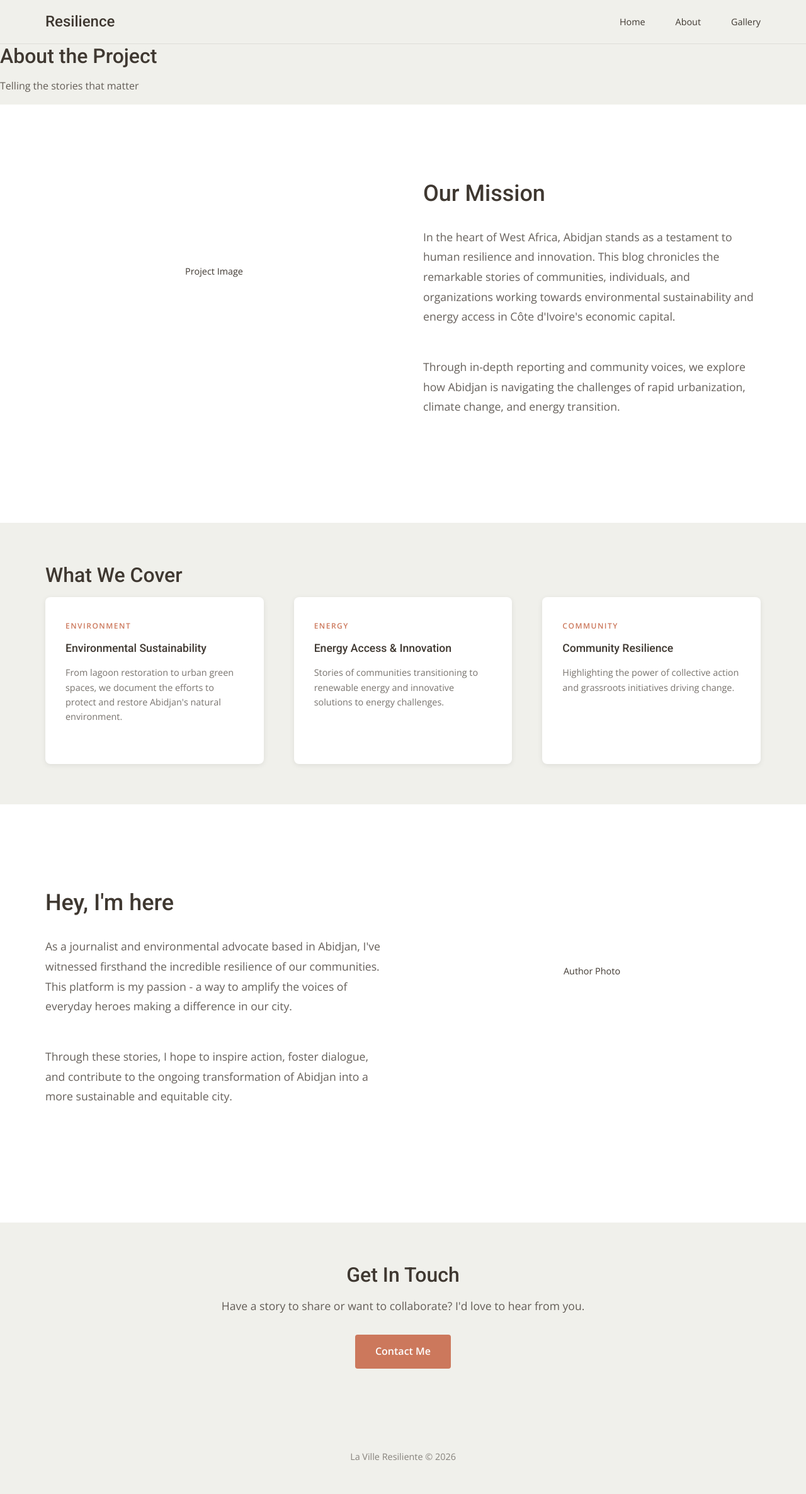
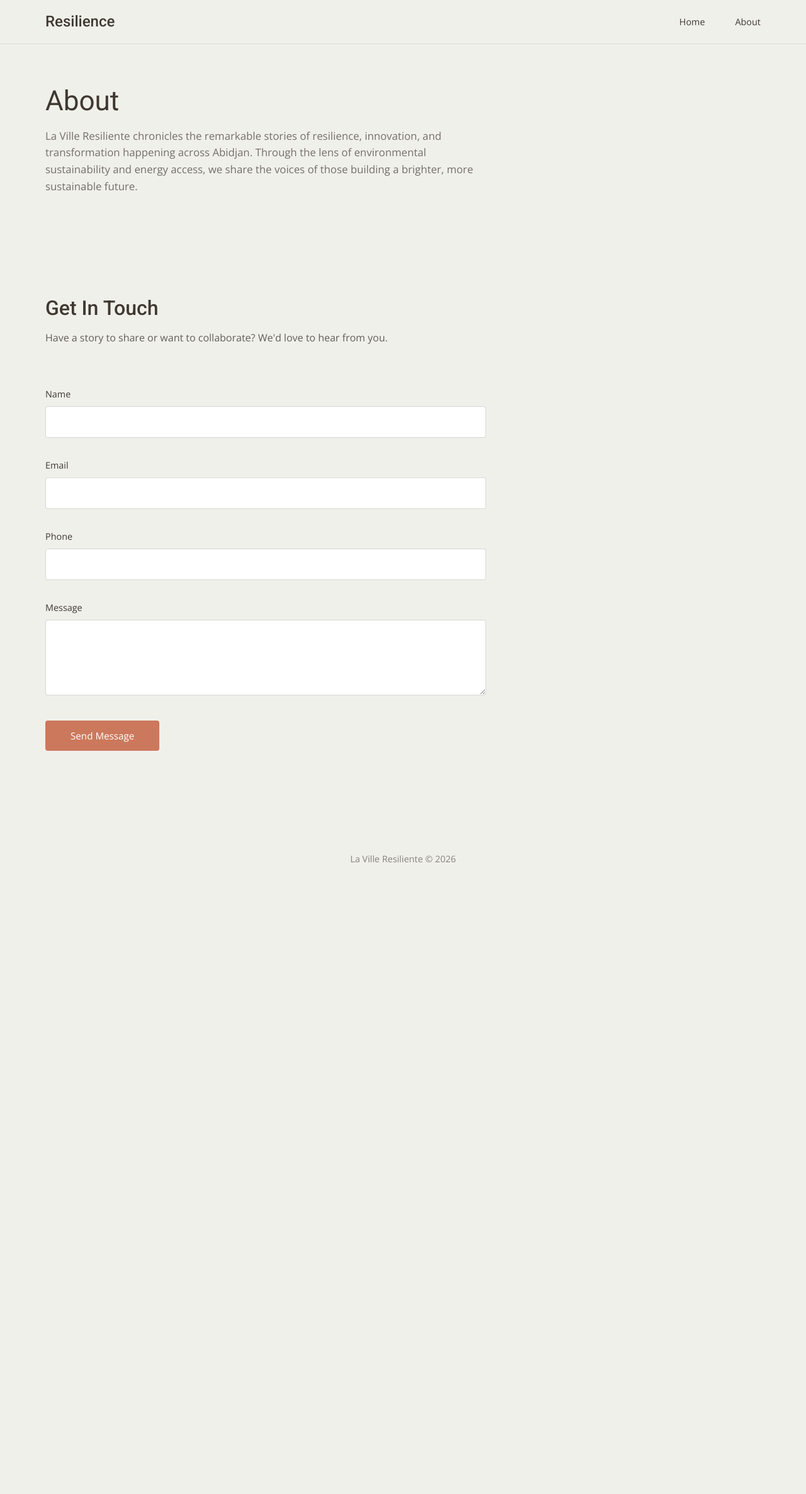
Before and after one commit to Farida-Adamu/Web_Throway, a PHP site: page /about.html in a window 1280 px wide. Shown: the whole page at 63% size. After the commit the page ends 1370 px from the top, so only its background shows below. Run offline with PHP 8.4, Linux system fonts and the light colour scheme.

Commit message:
Final design adjustments per client feedback
- Change card background to match page background (#F0F0EB)
- Update heading text to "La Ville Resiliente"
- Remove Gallery page and navigation links
- Simplify About page to brief description and contact form
- Ensure consistent background color across all pages
- Reduce card shadows for subtler effect

```diff
--- a/about.html
+++ b/about.html
@@ -3,7 +3,7 @@
 <head>
     <meta charset="UTF-8">
     <meta name="viewport" content="width=device-width, initial-scale=1.0">
-    <title>About - Stories of Resilience</title>
+    <title>About - La Ville Resiliente</title>
     <link rel="stylesheet" href="styles.css">
     <link rel="preconnect" href="https://fonts.googleapis.com">
     <link rel="preconnect" href="https://fonts.gstatic.com" crossorigin>
@@ -18,90 +18,50 @@
             <ul class="nav-menu">
                 <li><a href="index.html">Home</a></li>
                 <li><a href="about.html">About</a></li>
-                <li><a href="gallery.html">Gallery</a></li>
             </ul>
         </nav>
     </header>
 
     <main>
-        <!-- About Hero -->
-        <section class="hero">
-            <div class="hero-content">
-                <h2 class="hero-title">About the Project</h2>
-                <p class="hero-subtitle">Telling the stories that matter</p>
-            </div>
-        </section>
-
-        <!-- About Content -->
-        <section style="padding: 4rem 0; background-color: var(--white);">
+        <!-- Page Header -->
+        <section class="page-header">
             <div class="container">
-                <div class="about-grid">
-                    <div class="about-image">
-                        <div class="placeholder-image">Project Image</div>
-                    </div>
-                    <div class="about-text">
-                        <h2>Our Mission</h2>
-                        <p>In the heart of West Africa, Abidjan stands as a testament to human resilience and innovation. This blog chronicles the remarkable stories of communities, individuals, and organizations working towards environmental sustainability and energy access in Côte d'Ivoire's economic capital.</p>
-                        <p>Through in-depth reporting and community voices, we explore how Abidjan is navigating the challenges of rapid urbanization, climate change, and energy transition.</p>
-                    </div>
-                </div>
-            </div>
-        </section>
-
-        <!-- Focus Areas -->
-        <section style="padding: 4rem 0; background-color: var(--bg-light);">
-            <div class="container">
-                <h2 class="section-title">What We Cover</h2>
-                <div class="grid">
-                    <article class="blog-card">
-                        <div class="card-content">
-                            <span class="category">Environment</span>
-                            <h3>Environmental Sustainability</h3>
-                            <p>From lagoon restoration to urban green spaces, we document the efforts to protect and restore Abidjan's natural environment.</p>
-                        </div>
-                    </article>
-
-                    <article class="blog-card">
-                        <div class="card-content">
-                            <span class="category">Energy</span>
-                            <h3>Energy Access & Innovation</h3>
-                            <p>Stories of communities transitioning to renewable energy and innovative solutions to energy challenges.</p>
-                        </div>
-                    </article>
-
-                    <article class="blog-card">
-                        <div class="card-content">
-                            <span class="category">Community</span>
-                            <h3>Community Resilience</h3>
-                            <p>Highlighting the power of collective action and grassroots initiatives driving change.</p>
-                        </div>
-                    </article>
-                </div>
-            </div>
-        </section>
-
-        <!-- Team/Author Section -->
-        <section style="padding: 4rem 0; background-color: var(--white);">
-            <div class="container">
-                <div class="about-grid">
-                    <div class="about-text">
-                        <h2>Hey, I'm here</h2>
-                        <p>As a journalist and environmental advocate based in Abidjan, I've witnessed firsthand the incredible resilience of our communities. This platform is my passion - a way to amplify the voices of everyday heroes making a difference in our city.</p>
-                        <p>Through these stories, I hope to inspire action, foster dialogue, and contribute to the ongoing transformation of Abidjan into a more sustainable and equitable city.</p>
-                    </div>
-                    <div class="about-image">
-                        <div class="placeholder-image">Author Photo</div>
-                    </div>
-                </div>
+                <h1>About</h1>
+                <p>La Ville Resiliente chronicles the remarkable stories of resilience, innovation, and transformation happening across Abidjan. Through the lens of environmental sustainability and energy access, we share the voices of those building a brighter, more sustainable future.</p>
             </div>
         </section>
 
         <!-- Contact Section -->
-        <section id="contact" style="padding: 4rem 0; background-color: var(--secondary-color);">
-            <div class="container" style="text-align: center;">
-                <h2 style="margin-bottom: 1rem;">Get In Touch</h2>
-                <p style="max-width: 600px; margin: 0 auto 2rem; font-size: 1.1rem;">Have a story to share or want to collaborate? I'd love to hear from you.</p>
-                <a href="mailto:contact@resilience-stories.com" class="btn-primary">Contact Me</a>
+        <section class="contact-section">
+            <div class="container">
+                <div class="contact-content">
+                    <h2 style="margin-bottom: 1rem;">Get In Touch</h2>
+                    <p style="margin-bottom: 2rem;">Have a story to share or want to collaborate? We'd love to hear from you.</p>
+
+                    <form class="contact-form" action="#" method="post">
+                        <div class="form-group">
+                            <label for="name">Name</label>
+                            <input type="text" id="name" name="name" required>
+                        </div>
+
+                        <div class="form-group">
+                            <label for="email">Email</label>
+                            <input type="email" id="email" name="email" required>
+                        </div>
+
+                        <div class="form-group">
+                            <label for="phone">Phone</label>
+                            <input type="tel" id="phone" name="phone">
+                        </div>
+
+                        <div class="form-group">
+                            <label for="message">Message</label>
+                            <textarea id="message" name="message" required></textarea>
+                        </div>
+
+                        <button type="submit" class="submit-btn">Send Message</button>
+                    </form>
+                </div>
             </div>
         </section>
     </main>
--- a/index.html
+++ b/index.html
@@ -18,7 +18,6 @@
             <ul class="nav-menu">
                 <li><a href="index.html">Home</a></li>
                 <li><a href="about.html">About</a></li>
-                <li><a href="gallery.html">Gallery</a></li>
             </ul>
         </nav>
     </header>
@@ -27,7 +26,7 @@
         <!-- Page Header -->
         <section class="page-header">
             <div class="container">
-                <h1>Get inspired by what you can do with La Ville Resiliente</h1>
+                <h1>La Ville Resiliente</h1>
                 <p>Browse practical examples across environmental sustainability, energy transformation, and community resilience in Abidjan.</p>
             </div>
         </section>
--- a/post.html
+++ b/post.html
@@ -10,7 +10,7 @@
     <link href="https://fonts.googleapis.com/css2?family=Roboto:wght@300;400;500&family=Open+Sans:wght@300;400;600&display=swap" rel="stylesheet">
     <style>
         .post-header {
-            background-color: var(--secondary-color);
+            background-color: var(--bg-light);
             padding: 3rem 0 2rem;
         }
 
@@ -121,7 +121,6 @@
             <ul class="nav-menu">
                 <li><a href="index.html">Home</a></li>
                 <li><a href="about.html">About</a></li>
-                <li><a href="gallery.html">Gallery</a></li>
             </ul>
         </nav>
     </header>
--- a/styles.css
+++ b/styles.css
@@ -237,16 +237,16 @@ img {
 }
 
 .blog-card {
-    background-color: var(--white);
+    background-color: var(--bg-light);
     border-radius: 8px;
     overflow: hidden;
     transition: transform 0.3s ease, box-shadow 0.3s ease;
-    box-shadow: 0 2px 8px rgba(0, 0, 0, 0.08);
+    box-shadow: 0 1px 3px rgba(0, 0, 0, 0.06);
 }
 
 .blog-card:hover {
-    transform: translateY(-3px);
-    box-shadow: 0 4px 16px rgba(0, 0, 0, 0.12);
+    transform: translateY(-2px);
+    box-shadow: 0 3px 10px rgba(0, 0, 0, 0.1);
 }
 
 .card-image {
@@ -339,6 +339,77 @@ img {
 }
 
 /* ==========================================
+   CONTACT FORM
+   ========================================== */
+
+.contact-section {
+    padding: var(--spacing-xxl) 0;
+    background-color: var(--bg-light);
+}
+
+.contact-content {
+    max-width: 700px;
+}
+
+.contact-form {
+    margin-top: var(--spacing-xl);
+}
+
+.form-group {
+    margin-bottom: var(--spacing-md);
+}
+
+.form-group label {
+    display: block;
+    margin-bottom: 0.5rem;
+    font-size: 0.9rem;
+    color: var(--text-color);
+    font-weight: 500;
+}
+
+.form-group input,
+.form-group textarea {
+    width: 100%;
+    padding: 0.875rem 1rem;
+    border: 1px solid rgba(63, 56, 49, 0.2);
+    border-radius: 4px;
+    font-family: var(--font-body);
+    font-size: 0.95rem;
+    color: var(--text-color);
+    background-color: var(--white);
+    transition: border-color 0.3s ease;
+}
+
+.form-group input:focus,
+.form-group textarea:focus {
+    outline: none;
+    border-color: var(--primary-color);
+}
+
+.form-group textarea {
+    resize: vertical;
+    min-height: 120px;
+}
+
+.submit-btn {
+    background-color: var(--primary-color);
+    color: var(--white);
+    padding: 0.875rem 2.5rem;
+    border: none;
+    border-radius: 4px;
+    font-family: var(--font-body);
+    font-size: 0.95rem;
+    font-weight: 500;
+    cursor: pointer;
+    transition: background-color 0.3s ease, transform 0.3s ease;
+}
+
+.submit-btn:hover {
+    background-color: #b56a4d;
+    transform: translateY(-2px);
+}
+
+/* ==========================================
    FOOTER - Simple copyright
    ========================================== */
 
```
Also changed, not shown: gallery.html (deleted, +0 -119 lines).
